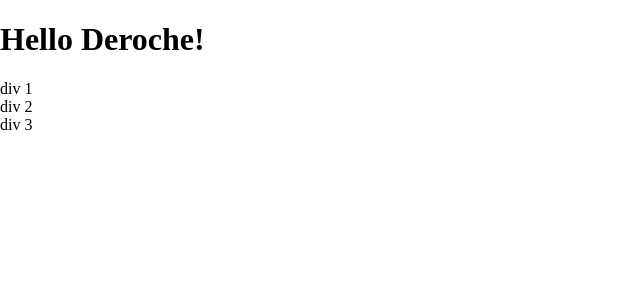
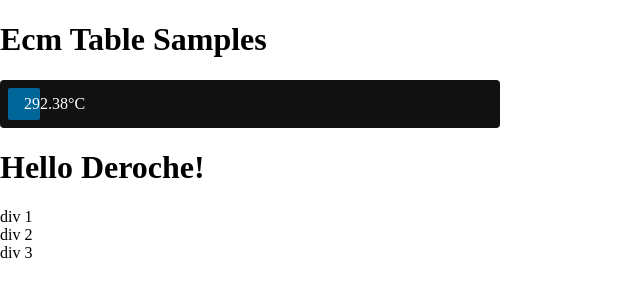
Before and after one commit to navycuda/BarChartLib, a website: page www/index.html in a window 1280 px wide. Shown: the whole page, without its empty margins (0-640 px from the left). Drawn offline with nearby package versions, Linux system fonts and the light colour scheme; files that its build step writes are made by us from their sources.

Commit message:
changes related to testing of css&js

```diff
--- a/www/index.html
+++ b/www/index.html
@@ -9,6 +9,9 @@
     <script src="js/barChart.js"></script>
   </head>
   <body>
-
+    <header>
+      <h1>Ecm Table Samples</h1>
+    </header>
+    <div class="progress-bar" data-value="292.38°C"></div>
   </body>
   </html>
```
